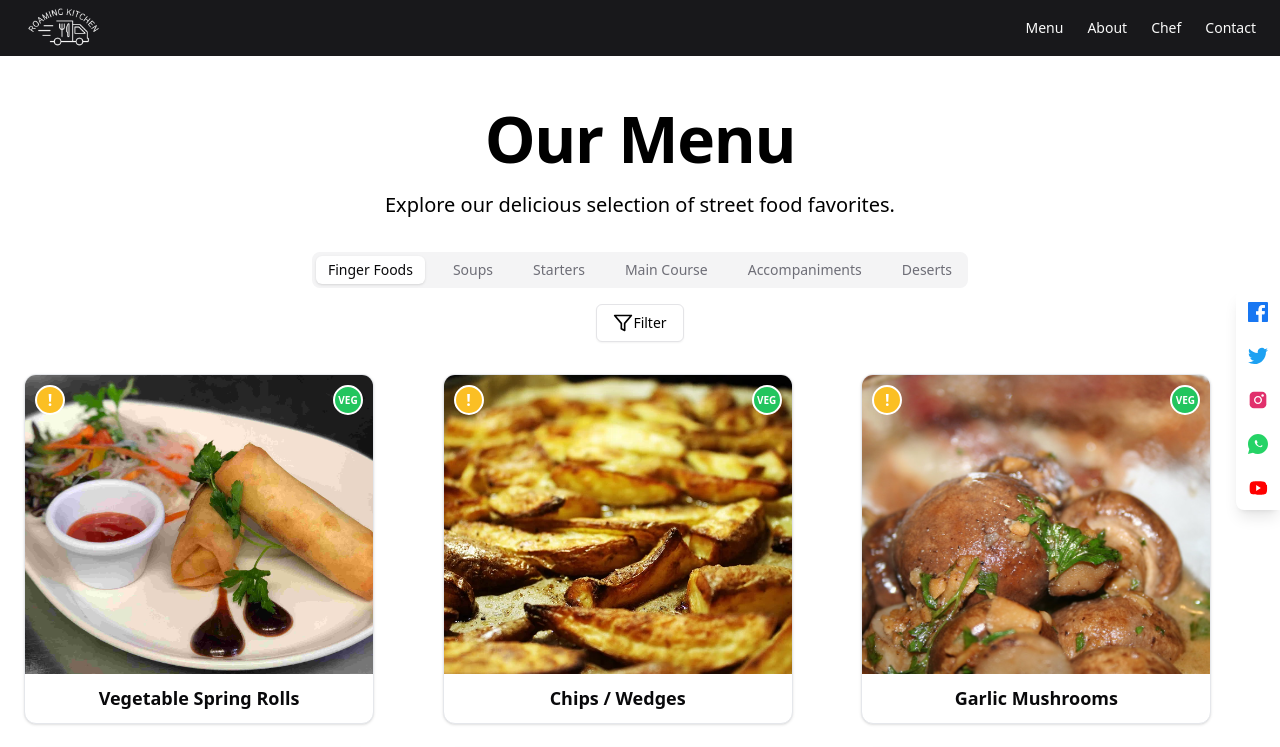
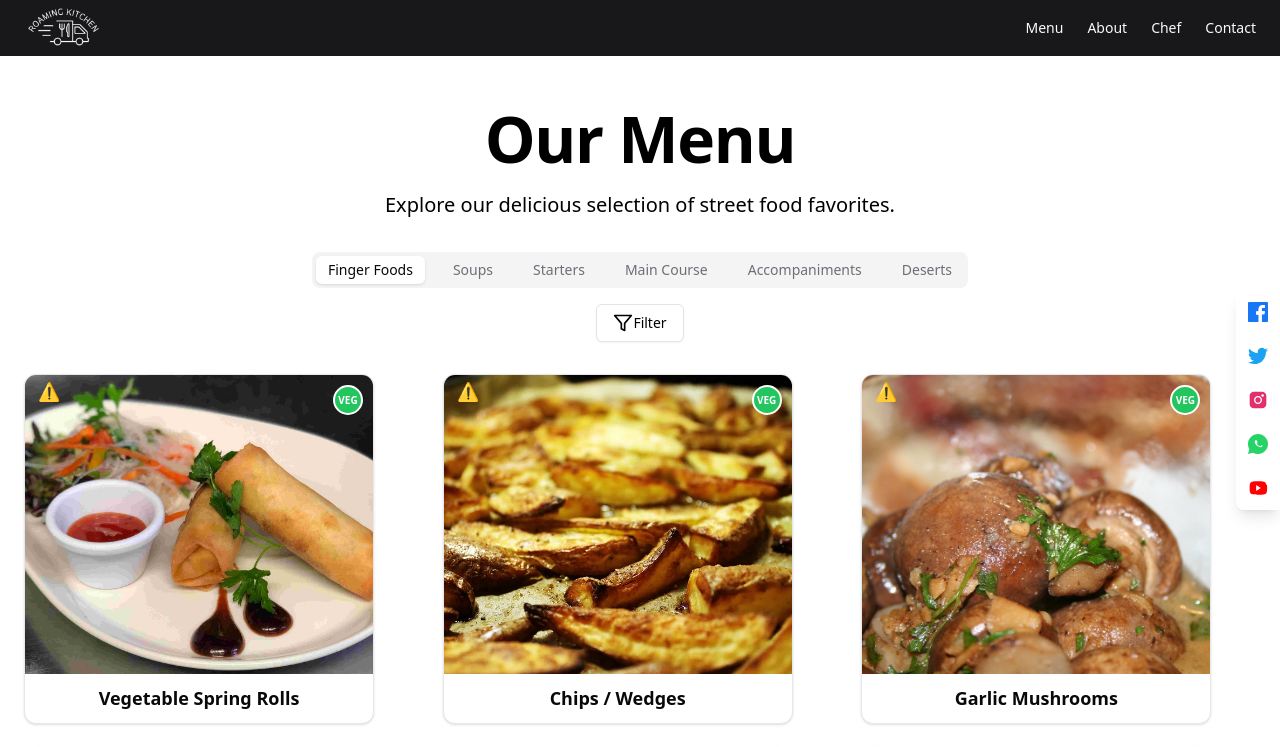
Before and after one commit to jaypopat/roaming-kitchen, a Next.js app: page /menu in a window 1280 px wide. Shown: the top 747 px of the page. Built offline with nearby package versions, Linux system fonts and the light colour scheme.

Commit message:
added changes to menu card

```diff
--- a/src/components/MenuItem.jsx
+++ b/src/components/MenuItem.jsx
@@ -2,6 +2,13 @@
 import { Card, CardContent } from "@/components/ui/card";
 import Image from "next/image";
 import { allergensIndex } from "../app/menu/allergensIndex";
+import { Badge } from "@/components/ui/badge";
+import {
+  Tooltip,
+  TooltipContent,
+  TooltipProvider,
+  TooltipTrigger,
+} from "@/components/ui/tooltip";
 import {
   Dialog,
   DialogContent,
@@ -41,82 +48,29 @@ export const MenuItems = ({ category, filters, items }) => {
   );
 
   const AllergenIndicator = ({ allergens }) => {
-    const [showTooltip, setShowTooltip] = useState(false);
-    if (!allergens || allergens.length === 0) return null;
+    if (!Array.isArray(allergens) || allergens.length === 0) return null;
+    const allergenIcon = "⚠️"; // Generic allergen icon
 
     return (
-      <div
-        style={{
-          position: "absolute",
-          top: "10px",
-          left: "10px",
-          zIndex: 10,
-        }}
-        onMouseEnter={() => setShowTooltip(true)}
-        onMouseLeave={() => setShowTooltip(false)}
-      >
-        <div
-          style={{
-            width: "30px",
-            height: "30px",
-            borderRadius: "50%",
-            backgroundColor: "#fbbf24",
-            border: "2px solid white",
-            display: "flex",
-            alignItems: "center",
-            justifyContent: "center",
-            color: "white",
-            fontWeight: "bold",
-            fontSize: "16px",
-            cursor: "pointer",
-          }}
-        >
-          !
-        </div>
-        {showTooltip && (
-          <div
-            style={{
-              position: "absolute",
-              top: "100%",
-              left: "0",
-              backgroundColor: "white",
-              border: "1px solid #ccc",
-              borderRadius: "4px",
-              padding: "0px",
-              zIndex: 20,
-              minWidth: "150px",
-              boxShadow: "0 2px 10px rgba(0,0,0,0.1)",
-            }}
-          >
-            <strong>Allergens:</strong>
-            <ul
-              style={{
-                margin: "4px 0 0 0",
-                paddingLeft: "20px",
-                listStyleType: "disc",
-                fontSize: "14px",
-                width: "200px",
-                textAlign: "left",
-              }}
-            >
-              {allergens.map((allergen) => {
-                const allergenName =
-                  allergensIndex[allergen] || "Unknown allergen";
-                return (
-                  <li
-                    key={allergen}
-                    style={{
-                      display: "block",
-                    }}
-                  >
-                    {allergenName}
-                  </li>
-                );
-              })}
-            </ul>
-          </div>
-        )}
-      </div>
+      <TooltipProvider>
+        <Tooltip>
+          <TooltipTrigger asChild>
+            <div className="absolute top-2 left-2 z-10 w-8 h-8 rounded-full bg-amber-400 border-2 border-white flex items-center justify-center cursor-pointer hover:bg-amber-500 transition-colors">
+              <span className="text-white text-lg">{allergenIcon}</span>
+            </div>
+          </TooltipTrigger>
+          <TooltipContent side="bottom" align="start" className="w-64 p-2">
+            <div className="font-semibold mb-2">Allergens:</div>
+            <div className="flex flex-col gap-1">
+              {allergens.map((allergen) => (
+                <Badge key={allergen} variant="secondary" className="text-xs">
+                  {allergensIndex[allergen] || allergen}
+                </Badge>
+              ))}
+            </div>
+          </TooltipContent>
+        </Tooltip>
+      </TooltipProvider>
     );
   };
 
@@ -161,33 +115,42 @@ export const MenuItems = ({ category, filters, items }) => {
           </CardContent>
         </Card>
       </DialogTrigger>
-      <DialogContent className="w-[60vw] max-w-[90vw] h-[60vh] max-h-[90vh]">
-        <DialogHeader>
-          <DialogTitle>{item.item}</DialogTitle>
-          <DialogDescription>{item.description}</DialogDescription>
+      <DialogContent className="w-[90vw] max-w-[600px] h-[80vh] max-h-[600px] p-0 md:w-[50vw] md:h-[50vh]">
+        <DialogHeader className="p-4 bg-gray-50">
+          <DialogTitle className="text-2xl font-bold">{item.item}</DialogTitle>
         </DialogHeader>
-        <div className="flex flex-col md:flex-row h-full overflow-y-auto">
-          <div className="md:w-1/2 p-4">
-            <Image
-              src={item.image}
-              alt={item.item}
-              width={500}
-              height={300}
-              objectFit="cover"
-              className="w-full h-auto rounded-lg"
-            />
+        <div className="flex flex-col h-[calc(100%-64px)]">
+          <div className="relative w-full h-1/2">
+            <Image src={item.image} alt={item.item} width={600} height={300} />
+            <div className="absolute bottom-0 right-0 p-2 bg-white bg-opacity-80 rounded-tl-md">
+              <Badge variant={isVeg ? "success" : "destructive"}>
+                {isVeg ? "Vegetarian" : "Non-Vegetarian"}
+              </Badge>
+            </div>
           </div>
-          <div className="md:w-1/2 p-4">
-            <strong>Allergens:</strong>
-            <ul className="list-disc pl-5 mt-2">
-              {(Array.isArray(item.allergens) ? item.allergens : []).map(
-                (allergen, index) => (
-                  <li key={index}>
+          <div className="flex-1 p-4 overflow-y-auto">
+            {item.description && (
+              <>
+                <h3 className="text-lg font-semibold mb-2">Description</h3>
+                <p className="text-gray-700 mb-4">{item.description}</p>
+              </>
+            )}
+            <h3 className="text-lg font-semibold mb-2">Allergens</h3>
+            <div className="flex flex-wrap gap-2">
+              {item.allergens && item.allergens.length > 0 ? (
+                item.allergens.map((allergen) => (
+                  <Badge
+                    key={allergen}
+                    variant="outline"
+                    className="m-1 transition-colors hover:bg-gray-100"
+                  >
                     {allergensIndex[allergen] || "Unknown allergen"}
-                  </li>
-                ),
+                  </Badge>
+                ))
+              ) : (
+                <p className="text-gray-500 italic">No allergens listed</p>
               )}
-            </ul>
+            </div>
           </div>
         </div>
       </DialogContent>
--- /dev/null
+++ b/src/components/ui/badge.tsx
@@ -0,0 +1,38 @@
+import * as React from "react";
+import { cva, type VariantProps } from "class-variance-authority";
+
+import { cn } from "@/lib/utils";
+
+const badgeVariants = cva(
+  "inline-flex items-center rounded-md border px-2.5 py-0.5 text-xs font-semibold transition-colors focus:outline-none focus:ring-2 focus:ring-ring focus:ring-offset-2",
+  {
+    variants: {
+      variant: {
+        default:
+          "border-transparent bg-primary text-primary-foreground shadow hover:bg-primary/80",
+        secondary:
+          "border-transparent bg-secondary text-secondary-foreground hover:bg-secondary/80",
+        destructive:
+          "border-transparent bg-destructive text-destructive-foreground shadow hover:bg-destructive/80",
+        outline: "text-foreground",
+        success:
+          "border-transparent bg-green-500 text-green-100 shadow hover:bg-green-600",
+      },
+    },
+    defaultVariants: {
+      variant: "default",
+    },
+  },
+);
+
+export interface BadgeProps
+  extends React.HTMLAttributes<HTMLDivElement>,
+    VariantProps<typeof badgeVariants> {}
+
+function Badge({ className, variant, ...props }: BadgeProps) {
+  return (
+    <div className={cn(badgeVariants({ variant }), className)} {...props} />
+  );
+}
+
+export { Badge, badgeVariants };
--- /dev/null
+++ b/src/components/ui/tooltip.tsx
@@ -0,0 +1,30 @@
+"use client"
+
+import * as React from "react"
+import * as TooltipPrimitive from "@radix-ui/react-tooltip"
+
+import { cn } from "@/lib/utils"
+
+const TooltipProvider = TooltipPrimitive.Provider
+
+const Tooltip = TooltipPrimitive.Root
+
+const TooltipTrigger = TooltipPrimitive.Trigger
+
+const TooltipContent = React.forwardRef<
+  React.ElementRef<typeof TooltipPrimitive.Content>,
+  React.ComponentPropsWithoutRef<typeof TooltipPrimitive.Content>
+>(({ className, sideOffset = 4, ...props }, ref) => (
+  <TooltipPrimitive.Content
+    ref={ref}
+    sideOffset={sideOffset}
+    className={cn(
+      "z-50 overflow-hidden rounded-md bg-primary px-3 py-1.5 text-xs text-primary-foreground animate-in fade-in-0 zoom-in-95 data-[state=closed]:animate-out data-[state=closed]:fade-out-0 data-[state=closed]:zoom-out-95 data-[side=bottom]:slide-in-from-top-2 data-[side=left]:slide-in-from-right-2 data-[side=right]:slide-in-from-left-2 data-[side=top]:slide-in-from-bottom-2",
+      className
+    )}
+    {...props}
+  />
+))
+TooltipContent.displayName = TooltipPrimitive.Content.displayName
+
+export { Tooltip, TooltipTrigger, TooltipContent, TooltipProvider }
```
